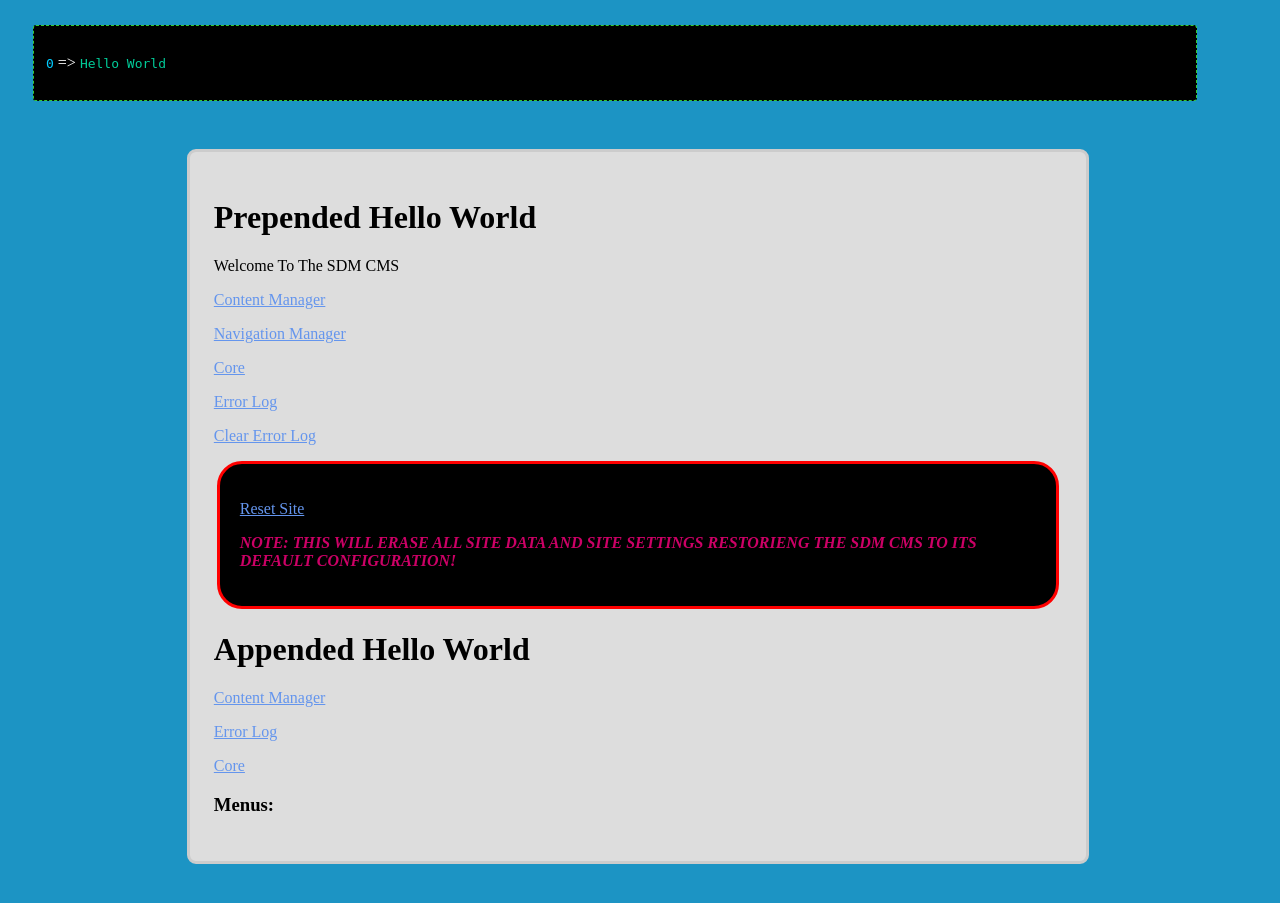
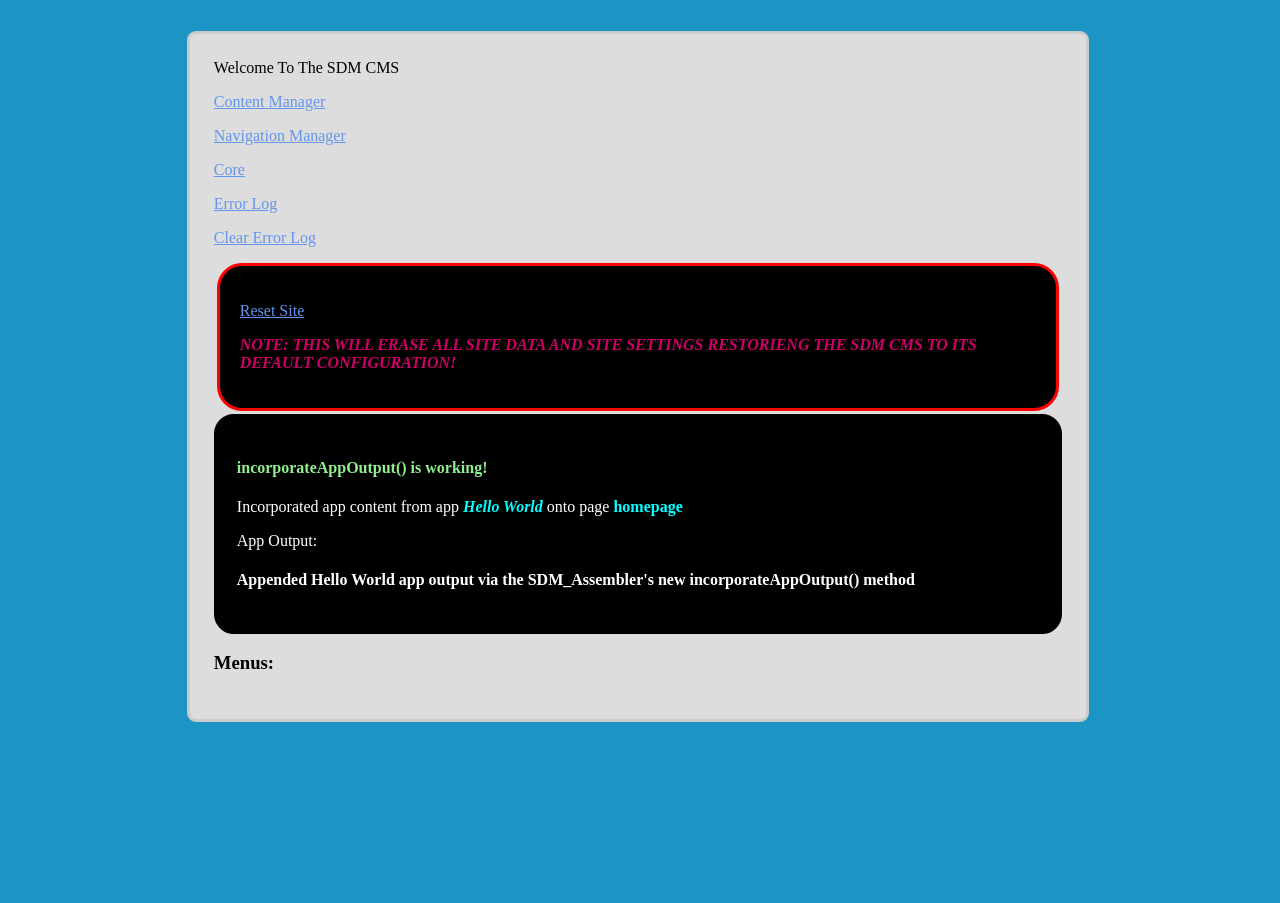
Before and after one commit to sevidmusic/SDM_CMS, a PHP site: page / in a window 1280 px wide. Shown: the top 903 px of the page. Run offline with PHP 8.4, Linux system fonts and the light colour scheme.

Commit message:
incorporateAppOutput() method working. Next we need to add the various checks against the $options  array that will determine how incorporateAppOutput() incorporates the app output

```diff
--- a/apps/helloWorld/helloWorld.php
+++ b/apps/helloWorld/helloWorld.php
@@ -3,11 +3,4 @@
 /**
  * This app showss the minimum amount of code needed for an app.
  */
-// Example of how to prepend app output to a content wrapper | This will show up at the begining of the content wrapper
-$sdmassembler_dataObject->content->$sdmassembler_requestedpage->main_content = '<h1>Prepended Hello World</h1>' . $sdmassembler_dataObject->content->$sdmassembler_requestedpage->main_content;
-
-// Example of how to append app output to a content wrapper | This will show up at the end of the content wrapper
-$sdmassembler_dataObject->content->$sdmassembler_requestedpage->main_content .= '<h1>Appended Hello World</h1><p><a href="' . $sdmcore->getRootDirectoryUrl() . '/index.php?page=contentManager">Content Manager</a></p><p><a href="' . $sdmcore->getRootDirectoryUrl() . '/index.php?page=errors">Error Log</a></p><p><a href="' . $sdmcore->getRootDirectoryUrl() . '/index.php?page=core">Core</a></p>';
-
-
-$sdmcore->sdm_read_array(array($sdmassembler->incorporateAppOutput($sdmassembler_dataObject, 'test')));
+$sdmassembler->incorporateAppOutput($sdmassembler_dataObject, '<h4>Appended Hello World app output via the SDM_Assembler\'s new incorporateAppOutput() method</h4>');
--- a/core/includes/SdmAssembler.php
+++ b/core/includes/SdmAssembler.php
@@ -196,6 +196,7 @@ class SdmAssembler extends SdmCore {
      *          in such a case that the developer meant to ignore a page if the developer passes
      *          a page to both the 'incpages' and 'ignorepages' arrays.</b>
      * </p>
+     * @return object The modified data object.
      */
     public function incorporateAppOutput(stdClass $dataObject, $output, array $options = array()) {
         $calledby = ucwords(preg_replace('/(?<!\ )[A-Z]/', ' $0', str_replace(array('/', '.php'), '', strrchr(debug_backtrace()[0]['file'], '/')))); // trys to determine which app called this method using debug_backtrace() @see http://php.net/manual/en/function.debug-backtrace.php | basically were just filtering the name path of the file that this method was called to so it displays in a format that is easy to read, we know that the calling file will contain the app name since all apps must name their main php file according to this case insensitive naming convention : APPNAME.php
@@ -204,12 +205,12 @@ class SdmAssembler extends SdmCore {
                 $output = 'Options array defined | output: ' . $output;
                 break;
 
-            default:
+            default: // default is to append the $output.
                 $requestedPage = $this->determineRequestedPage();
-                $dataObject->menus = '<h1>incorporateAppOutput() is working! Incorporated app content from app <i><b>' . $calledby . '</b></i> onto <b>' . $requestedPage . '</b></h1>';
+                $dataObject->content->$requestedPage->main_content .= '<div style="padding: 20px;background:black; color: white; border: 3px solid black; border-radius: 20px;"><h4 style="color:lightgreen;">incorporateAppOutput() is working!</h4><p>Incorporated app content from app <i><b style="color:aqua;">' . $calledby . '</b></i> onto page <b style="color:aqua;">' . $requestedPage . '</b></p><p>App Output: ' . $output . '</div>';
                 break;
         }
-        return $calledby;
+        return $dataObject;
     }
 
 }
--- a/core/sdm/data.json
+++ b/core/sdm/data.json
@@ -1 +1 @@
-{"content":{"homepage":{"main_content":"Welcome To The SDM CMS"},"errors":{"main_content":""},"clearErrorLog":{"main_content":""}},"menus":[],"settings":{"theme":"sdmDemoTheme1","enabledapps":{"contentManager":"contentManager","navigationManager":"navigationManager","SDMDevTools":"SDMDevTools","helloWorld":"helloWorld"}}}
+{"content":{"homepage":{"main_content":"Welcome To The SDM CMS"},"errors":{"main_content":""},"clearErrorLog":{"main_content":""},"navigationManager":{"main_content":""},"navigationManagerAddMenu":{"main_content":""},"contentManager":{"main_content":""},"contentManagerAddContentForm":{"main_content":""},"contentManagerAdministerAppsForm":{"main_content":""}},"menus":[],"settings":{"theme":"sdmDemoTheme1","enabledapps":{"contentManager":"contentManager","navigationManager":"navigationManager","SDMDevTools":"SDMDevTools","helloWorld":"helloWorld"}}}
```
